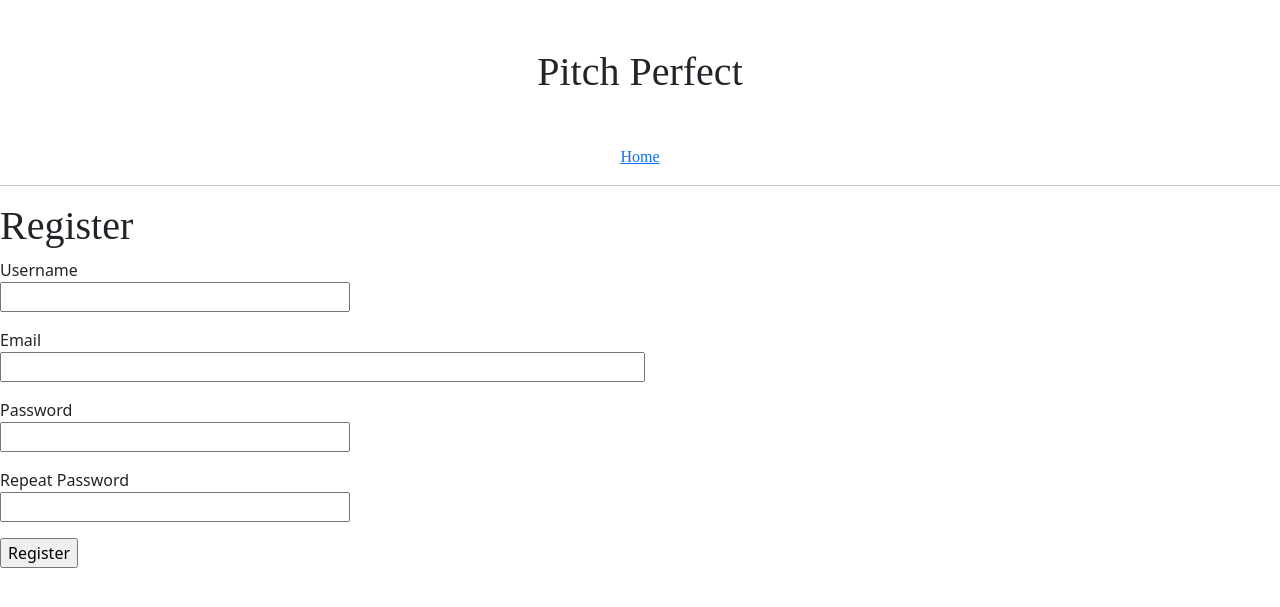
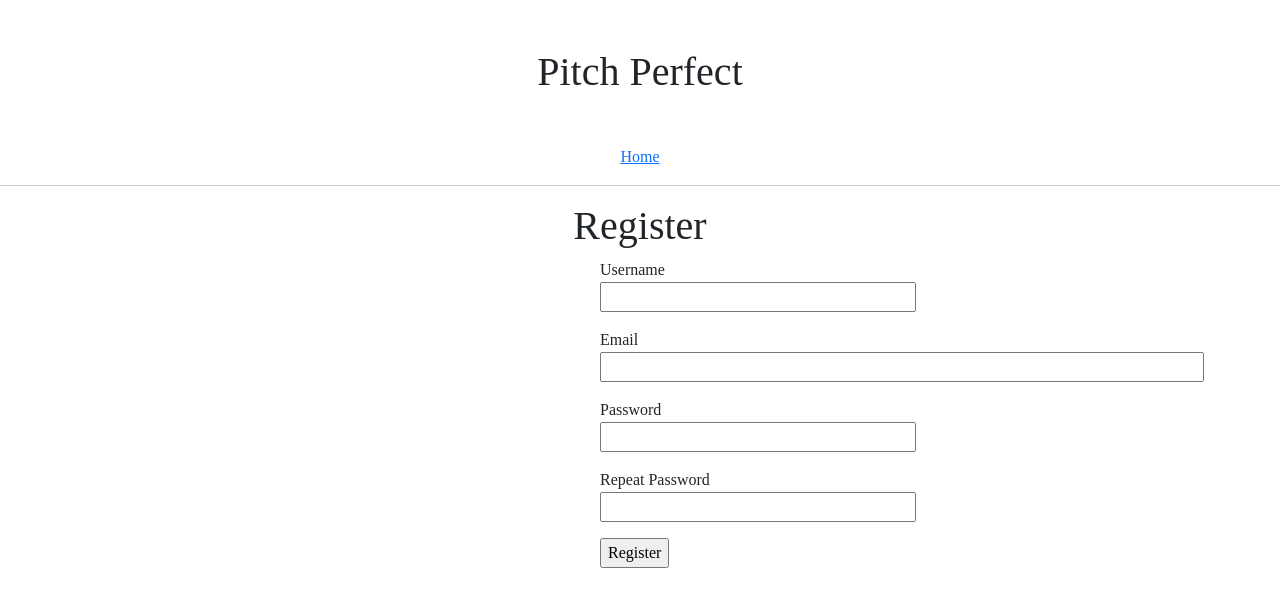
Before and after one commit to paulmunyao/Pitch-Project, a Flask app: page /register in a window 1280 px wide. Shown: the top 607 px of the page. Run offline with Flask 2, Linux system fonts and the light colour scheme.

Commit message:
Restyle registrtaion input forms

```diff
--- a/app/templates/register.html
+++ b/app/templates/register.html
@@ -1,8 +1,8 @@
 {% extends "base.html" %}
 
 {% block content %}
-<h1 style="font-family:Raleway">Register</h1>
-<form action="" method="post">
+<h1 class="text-center" style="font-family:Raleway">Register</h1>
+<form action="" method="post" style="font-family:Raleway; margin-left:600px;">
     {{ form.hidden_tag() }}
     <p>
         {{ form.username.label }}<br>
```
